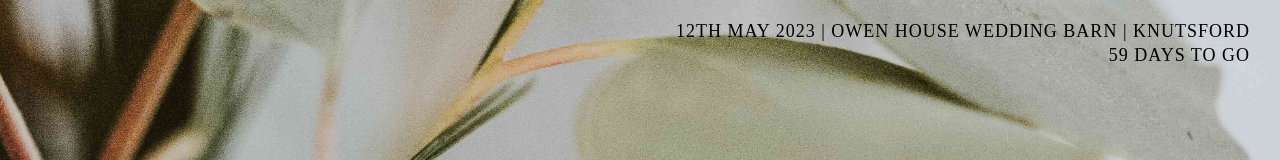
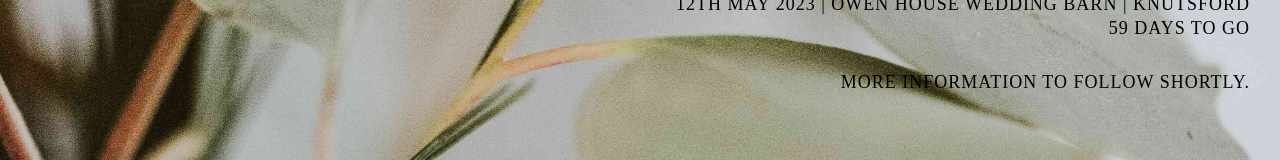
Before and after one commit to danbeddows/thebeddowswedding, a Next.js app: page / in a window 1280 px wide. Shown: the part 405-565 px from the top of the page. Built offline with nearby package versions, Linux system fonts and the light colour scheme; no server answers; a web font is replaced by a local one.

Commit message:
more info

```diff
--- a/pages/index.styles.ts
+++ b/pages/index.styles.ts
@@ -92,3 +92,7 @@ export const DaysToGo = styled.div`
   font-weight: 500;
   letter-spacing: 1px;
 `;
+
+export const MoreInfoSoon = styled.div`
+  margin-top: 30px;
+`;
--- a/pages/index.tsx
+++ b/pages/index.tsx
@@ -3,6 +3,7 @@ import {
   DaysToGo,
   InfoSubtext,
   MarriedNames,
+  MoreInfoSoon,
   SubtextDesktop,
   SubtextMobile,
   WelcomeTile,
@@ -31,6 +32,7 @@ const Index = () => {
           12th May 2023 | Owen House Wedding Barn | Knutsford
         </SubtextDesktop>
         <DaysToGo>{message}</DaysToGo>
+        <MoreInfoSoon>More information to follow shortly.</MoreInfoSoon>
       </InfoSubtext>
     </WelcomeTile>
   );
```
